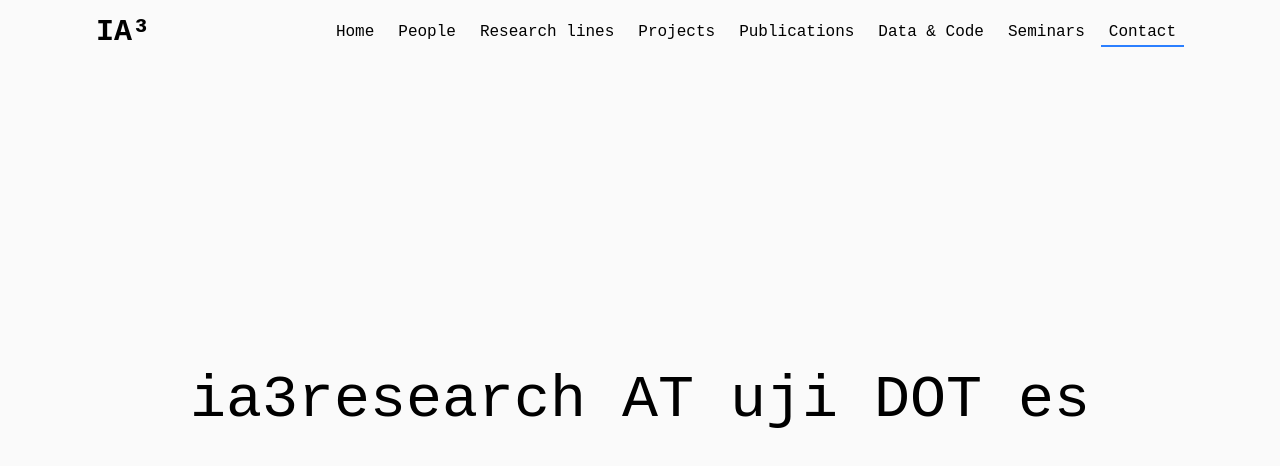
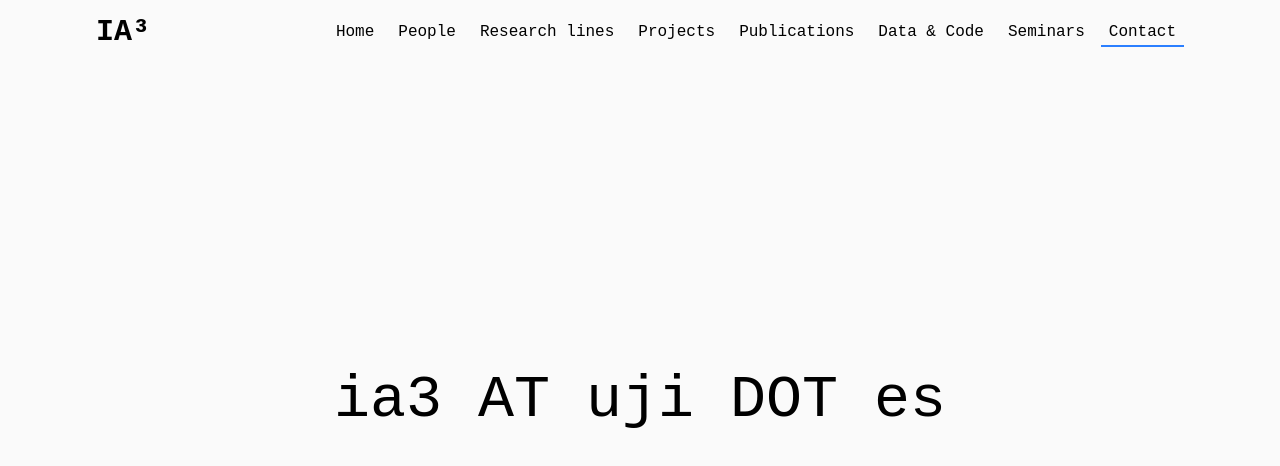
Before and after one commit to ia3research/ia3research.github.io, an Astro site: page /contact in a window 1280 px wide. Built offline with nearby package versions, Linux system fonts and the light colour scheme; Astro itself is replaced by a stand-in of ours.

Commit message:
update to astro

```diff
--- a/src/pages/contact.astro
+++ b/src/pages/contact.astro
@@ -9,6 +9,6 @@ import Layout from "../layouts/Layout.astro";
 <Layout>
   <Header currentPage='contact' />
   <main class='w-fit h-fit m-auto absolute top-0 left-0 right-0 bottom-0'>
-    <h1 class="text-6xl text-center">ia3research AT uji DOT es</h1>
+    <h1 class="text-6xl text-center">ia3 AT uji DOT es</h1>
   </main>
 </Layout>
--- a/src/pages/people.astro
+++ b/src/pages/people.astro
@@ -5,7 +5,7 @@ import Orcid from "../icons/Orcid.astro";
 import Web from "../icons/Web.astro";
 import Layout from "../layouts/Layout.astro";
 
-import { TEAM, PAST_MEMBERS } from "../lib/team.ts";
+import { TEAM, PAST_MEMBERS } from "../lib/team";
 ---
 
 <Layout>
```
